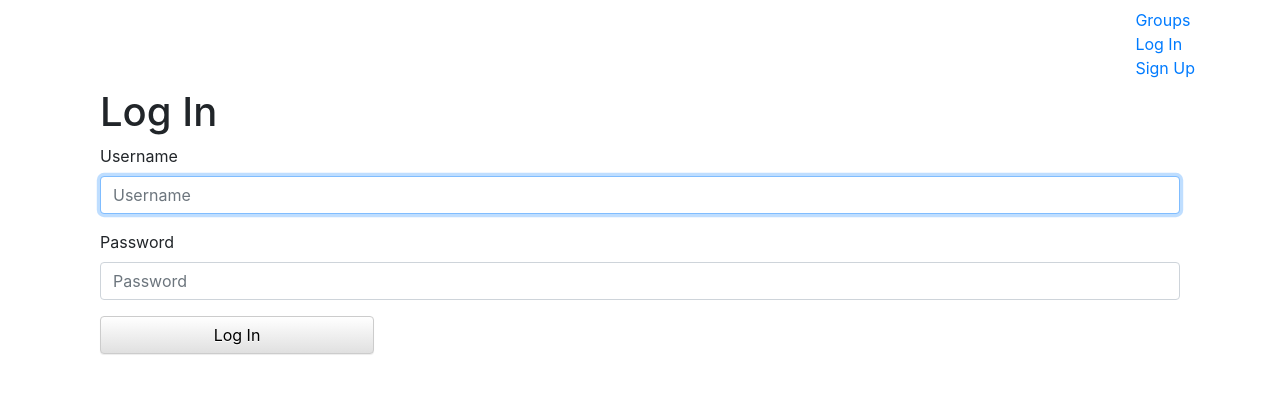
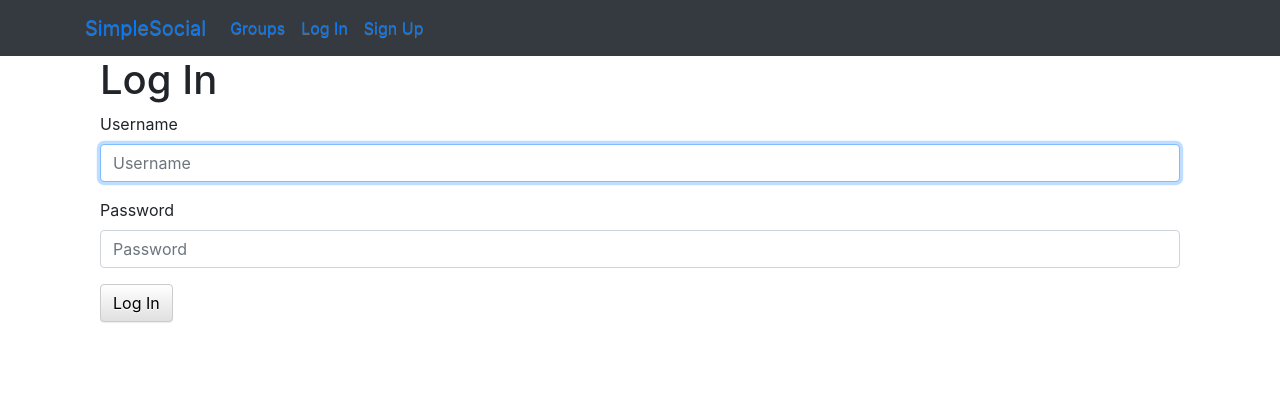
Before and after one commit to outlaw6/SocialSite, a Django app: page /accounts/login/ in a window 1280 px wide. Shown: the top 394 px of the page. Run offline with Django 3.2, Linux system fonts and the light colour scheme; some libraries are stand-ins or nearby versions.

Commit message:
Fixing the login app

```diff
--- a/SocialSite/urls.py
+++ b/SocialSite/urls.py
@@ -18,9 +18,15 @@ from django.urls import path, include
 from SocialSite import views
 
 urlpatterns = [
+
+
+    path('', views.HomePage.as_view(), name="home"),
     path('admin/', admin.site.urls),
-    path('', views.HomePage.as_view(), name='home'),
+    #path('test/', views.TestPage.as_view(), name="test"),
+    #path('thanks/', views.ThanksPage.as_view(), name="thanks"),
     path('accounts/', include("accounts.urls", namespace="accounts")),
     path('accounts/', include("django.contrib.auth.urls")),
+    path('posts/', include("posts.urls", namespace="posts")),
+    path('groups/',include("groups.urls", namespace="groups")),
 
 ]
--- a/accounts/templates/accounts/login.html
+++ b/accounts/templates/accounts/login.html
@@ -8,9 +8,8 @@
   <form  method="POST">
     {% csrf_token %}
     {% bootstrap_form form %}
-    <input type="text" class="btn btn-default" value="Log In">
+    <input type="submit" class="btn btn-default" value="Log In">
   </form>
-
 </div>
 
 {% endblock %}
--- a/accounts/templates/accounts/signup.html
+++ b/accounts/templates/accounts/signup.html
@@ -8,7 +8,7 @@
   <form  method="POST">
     {% csrf_token %}
     {% bootstrap_form form %}
-    <input type="text" class="btn btn-default" value="SignUp">
+    <input type="submit" class="btn btn-default" value="SignUp">
   </form>
 
 </div>
--- a/groups/views.py
+++ b/groups/views.py
@@ -1,5 +1,8 @@
 from django.shortcuts import render
-from django.contrib.auth.mixins import LoginRequiredMixin, PermissionRequredMixin
+from django.contrib.auth.mixins import (
+    LoginRequiredMixin,
+    PermissionRequiredMixin
+)
 from django.urls import reverse
 from django.views import generic
 from groups.models import Group, GroupMember
--- a/templates/base.html
+++ b/templates/base.html
@@ -17,19 +17,20 @@
     <link rel="stylesheet" href="{% static 'simplesocial/css/master.css'%}">
   </head>
   <body>
-    <nav class="navbar mynav" role="navigation" id="navbar">
+    <nav class="navbar navbar-expand-lg bg-dark mynav" role="navigation" id="navbar">
       <div class="container">
-        <a class="navbar-brand mynav" href="{% url 'home' %}"></a>
+        <div class="navbar-nav align-items-center">
+          <a class="navbar-brand mynav" href="{% url 'home' %}">SimpleSocial</a>
         <ul class="nav navbar-nav navbar-right">
-          {% if user.is_authenticated %}
+            {% if user.is_authenticated %}
             <li> <a href="#">POST</a> </li>
             <li> <a href="#">Groups</a> </li>
             <li> <a href="#">Create Group</a> </li>
             <li> <a href="{% url 'accounts:logout' %}">LogOut</a> </li>
-          {% else %}
-            <li> <a href="#">Groups</a> </li>
-            <li> <a href="{% url 'accounts:login' %}">Log In</a> </li>
-            <li> <a href="{% url 'accounts:signup'%}">Sign Up</a> </li>
+            {% else %}
+            <li> <a class="nav-item nav-link" href="#">Groups</a> </li>
+            <li> <a class="nav-item nav-link" href="{% url 'accounts:login' %}">Log In</a> </li>
+            <li> <a class="nav-item nav-link" href="{% url 'accounts:signup' %}">Sign Up</a> </li>
           {% endif %}
         </ul>
       </div>
--- a/templates/index.html
+++ b/templates/index.html
@@ -1,5 +1,6 @@
 {% extends "base.html" %}
 {% block content %}
+
 <h1>Dobrodosli na Social Media</h1>
 
 {% endblock %}
```
Also changed, not shown: posts/views.py (+5 -5 lines), db.sqlite3.
